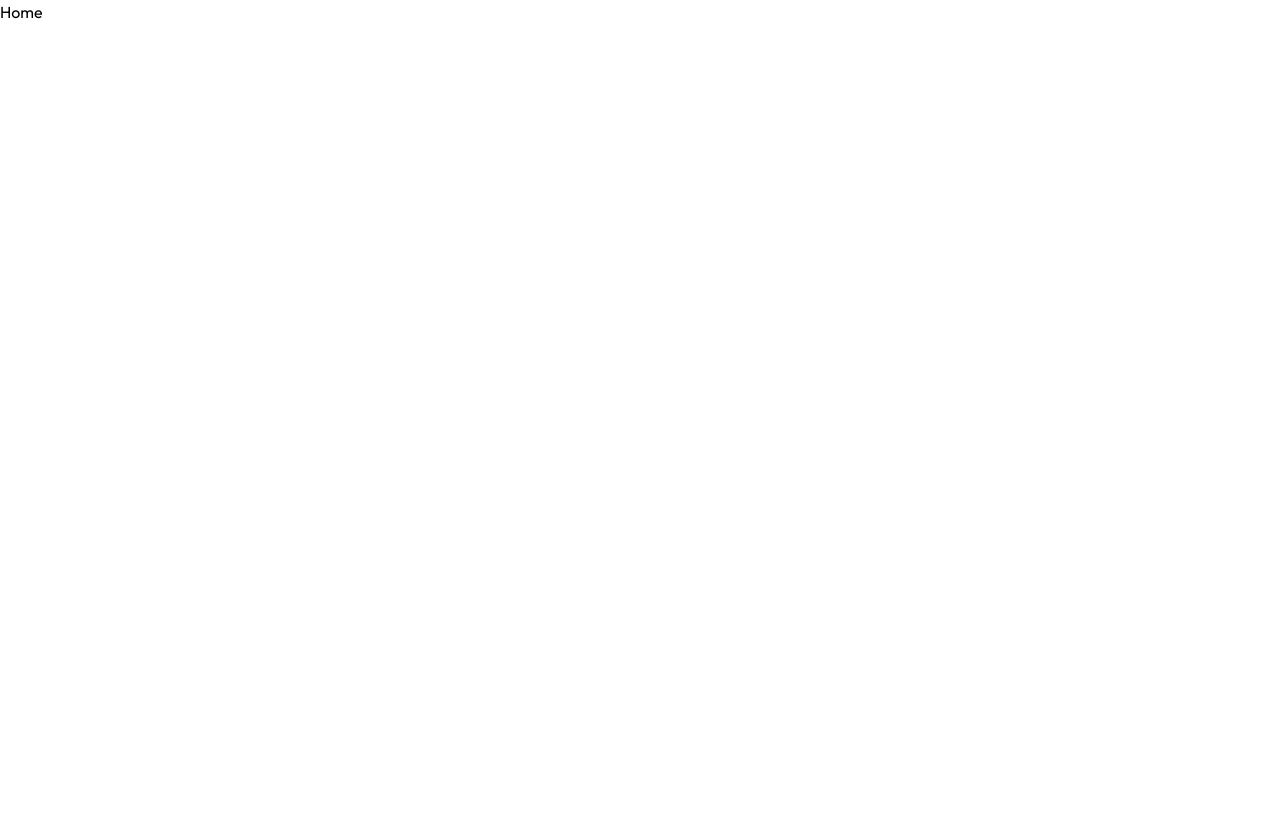
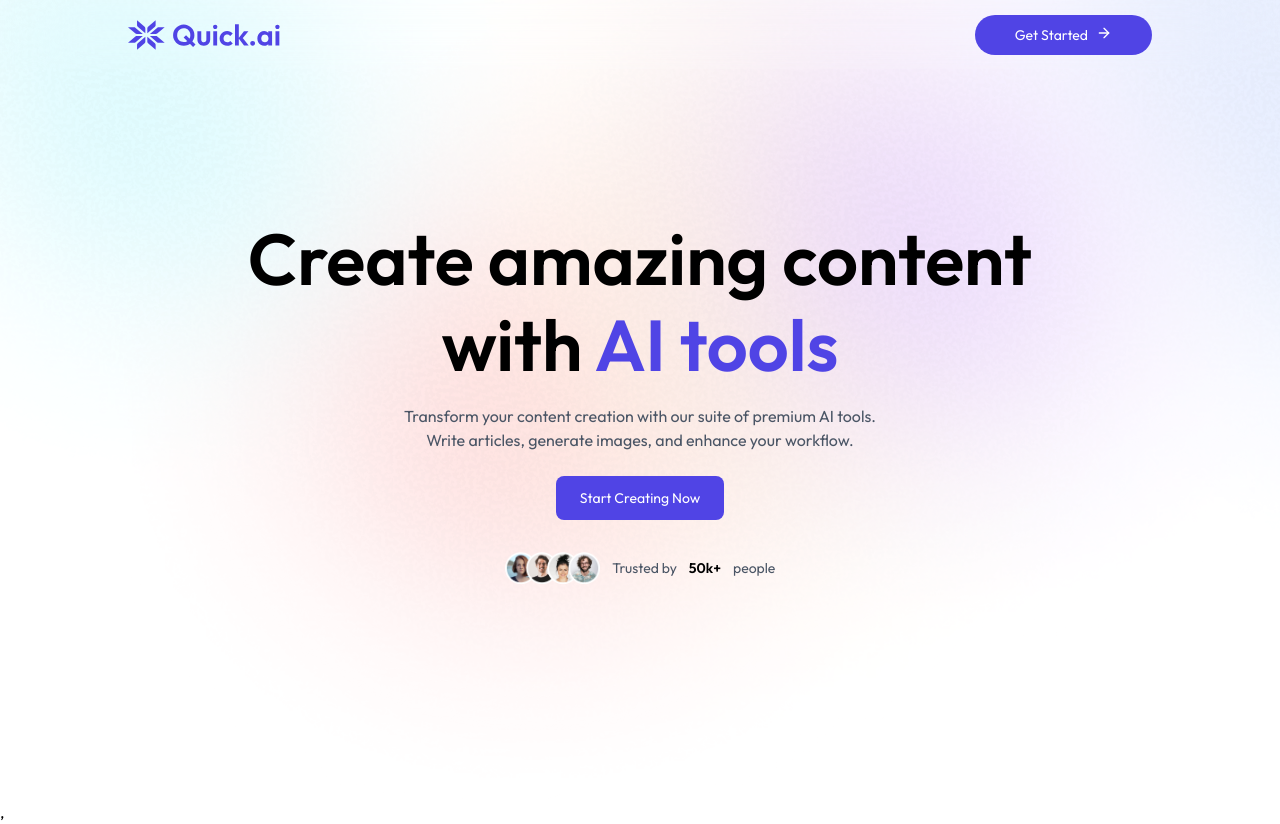
Before and after one commit to Kundan-Patil7/Quick_AI, a React (Vite) app in the folder client/: page / in a window 1280 px wide. Before the commit the page ends 800 px from the top, so only its background shows below. Built offline with nearby package versions, Linux system fonts and the light colour scheme; no server answers; a web font is replaced by a local one.

Commit message:
Hero done

```diff
--- a/client/package.json
+++ b/client/package.json
@@ -10,6 +10,7 @@
     "preview": "vite preview"
   },
   "dependencies": {
+    "@clerk/clerk-react": "^5.35.3",
     "@tailwindcss/vite": "^4.1.11",
     "axios": "^1.10.0",
     "lucide-react": "^0.525.0",
--- /dev/null
+++ b/client/src/components/Hero.jsx
@@ -0,0 +1,42 @@
+import React from 'react';
+import { useNavigate } from 'react-router-dom';
+import { assets } from '../assets/assets';
+
+const Hero = () => {
+  const navigate = useNavigate();
+
+  return (
+    <div className='px-4 sm:px-20 xl:px-32 relative inline-flex flex-col w-full justify-center bg-[url(/gradientBackground.png)] bg-cover bg-no-repeat min-h-screen'>
+
+      {/* Heading and Description */}
+      <div className='text-center mb-6'>
+        <h1 className='text-3xl sm:text-5xl md:text-7xl font-semibold mx-auto leading-[1.2]'>
+          Create amazing content <br /> with <span className='text-primary'>AI tools</span>
+        </h1>
+
+        <p className='mt-4 max-w-xs sm:max-w-lg 2xl:max-w-xl mx-auto text-sm sm:text-base text-gray-600'>
+          Transform your content creation with our suite of premium AI tools. Write articles, generate images, and enhance your workflow.
+        </p>
+      </div>
+
+      {/* CTA Button */}
+      <div className='flex justify-center'>
+        <button
+          onClick={() => navigate('/ai')}
+          className='bg-primary text-white px-6 py-3 rounded-lg text-sm hover:bg-primary/80 transition duration-200'
+        >
+          Start Creating Now
+        </button>
+      </div>
+
+      {/* Trust Indicator */}
+      <div className='flex items-center gap-3 mt-8 mx-auto text-gray-600 text-sm'>
+        <img src={assets.user_group} alt="User group icon" className='h-8' />
+        Trusted by <span className='font-semibold text-black'>50k+</span> people
+      </div>
+
+    </div>
+  );
+};
+
+export default Hero;
--- /dev/null
+++ b/client/src/components/Navbar.jsx
@@ -0,0 +1,32 @@
+import React from 'react'
+import { assets } from '../assets/assets'
+import { useNavigate } from 'react-router-dom'
+import { ArrowRight } from 'lucide-react'
+import { useClerk, UserButton, useUser } from '@clerk/clerk-react'
+const Navbar = () => {
+
+    const navigate = useNavigate()
+    const { user } = useUser()
+    const { openSignIn } = useClerk()
+    return (
+        <div className='fixed z-5 w-full backdrop-blur-2xl flex justify-between items-center py-3 px-4 sm:px-20 xl:px-32 ' >
+
+            <img src={assets.logo} alt="logo" className='W-32 sm:w-44 cursor-pointer' onClick={() => navigate("/")} />
+
+
+            {
+
+                user ? <UserButton />
+                    :
+                    (
+                        <button onClick={openSignIn} className='flex item-center gap-2 rounded-full text-sm cursor-pointer bg-primary text-white px-10 py-2.5' >Get Started <ArrowRight className='w-4 h-4' /> </button>
+
+                    )
+            }
+        </div>
+
+
+    )
+}
+
+export default Navbar
--- a/client/src/main.jsx
+++ b/client/src/main.jsx
@@ -3,9 +3,19 @@ import { createRoot } from 'react-dom/client'
 import './index.css'
 import App from './App.jsx'
 import { BrowserRouter } from 'react-router-dom'
+import { ClerkProvider } from '@clerk/clerk-react'
+
+// Import your Publishable Key
+const PUBLISHABLE_KEY = import.meta.env.VITE_CLERK_PUBLISHABLE_KEY
+
+if (!PUBLISHABLE_KEY) {
+  throw new Error('Missing Publishable Key')
+}
 
 createRoot(document.getElementById('root')).render(
-  <BrowserRouter>
-    <App />
-  </BrowserRouter>,
+  <ClerkProvider publishableKey={PUBLISHABLE_KEY}>
+    <BrowserRouter>
+      <App />
+    </BrowserRouter>,
+  </ClerkProvider>
 )
--- a/client/src/pages/Home.jsx
+++ b/client/src/pages/Home.jsx
@@ -1,10 +1,13 @@
 import React from 'react'
+import Navbar from '../components/Navbar'
+import Hero from '../components/Hero'
 
 const Home = () => {
     return (
-        <div>
-            <h1>Home</h1>
-        </div>
+        <>
+            <Navbar />
+            <Hero />
+        </>
     )
 }
 
```
Also changed, not shown: 2 other files (tests, documents, lock files or other folders).
